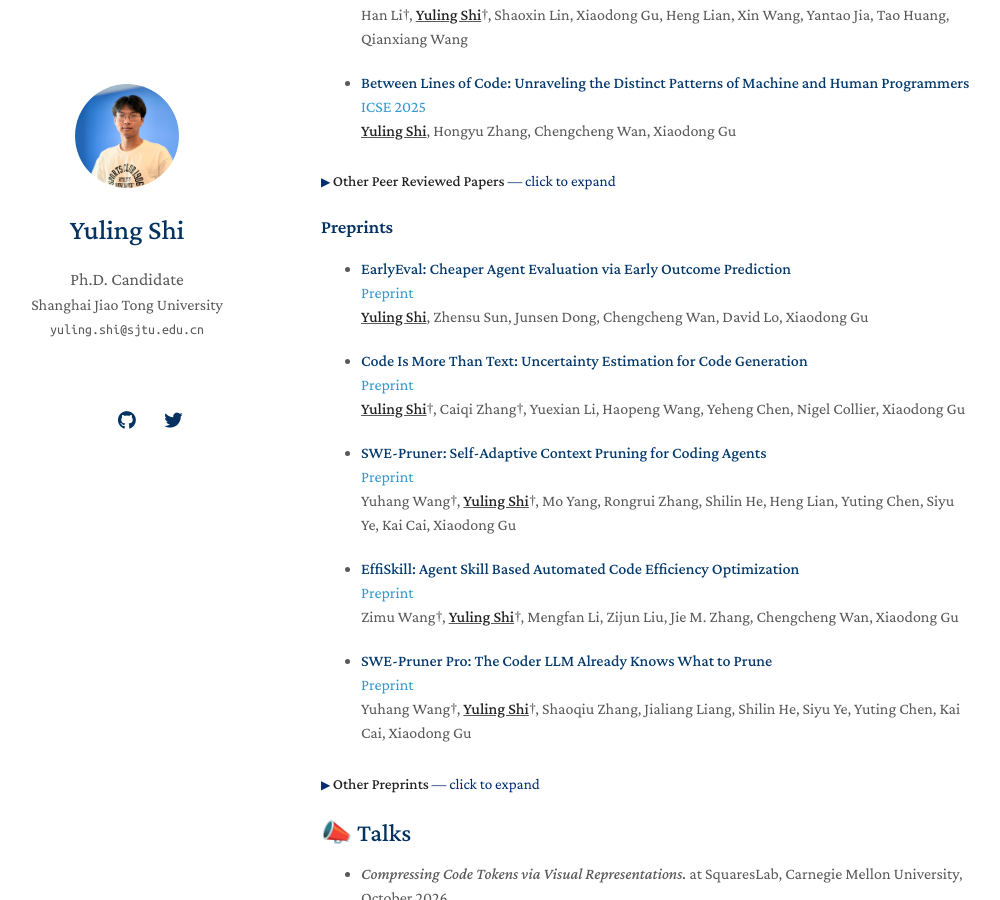
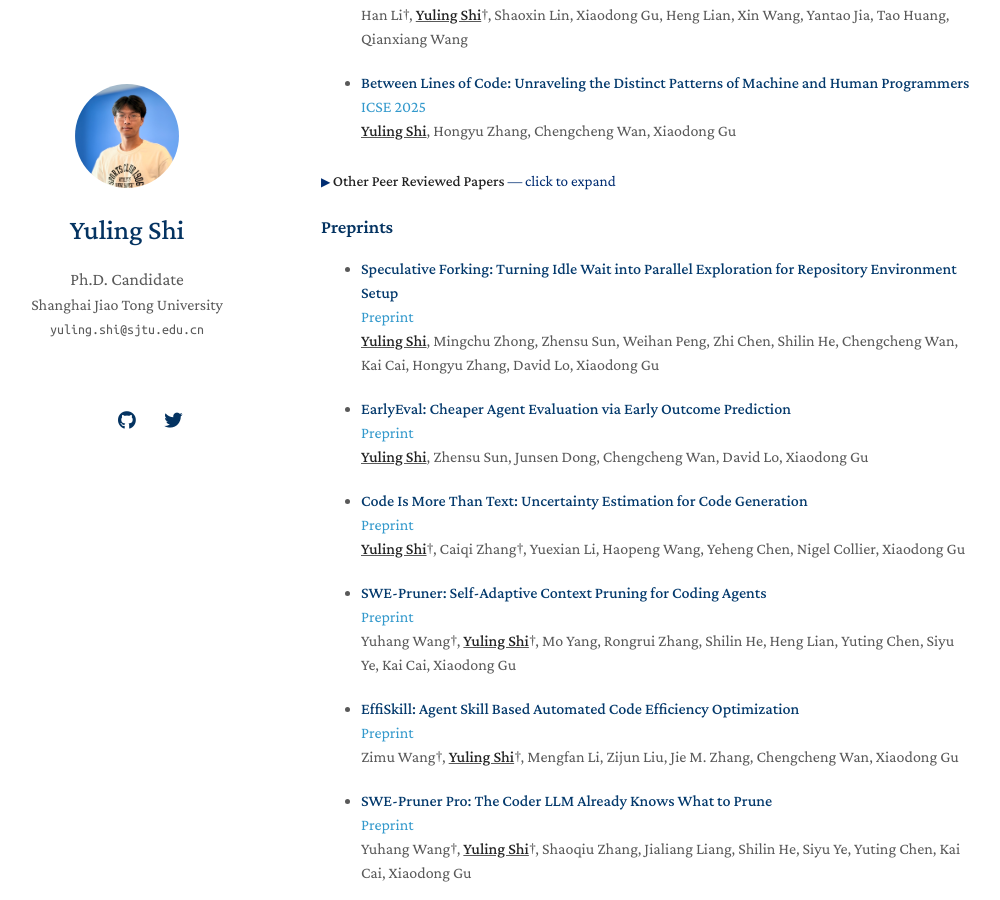
Before and after one commit to YerbaSite/YerbaSite.github.io, a Jekyll site: the page built from index.md, in a window 1280 px wide and 900 px high, scrolled down 2771 px. Shown: the whole window, without its empty margins (149-1149 px from the left). Built offline with Jekyll 4.4.1, drawn with Linux system fonts in a browser that asks for light colours; nearby versions of some CDN libraries; a style sheet for code colours, icons or effects is not loaded; our own code applies the rules of GitHub Pages for plain Markdown files.

Commit message:
Add SpecBuild preprint to homepage

```diff
--- a/index.md
+++ b/index.md
@@ -135,6 +135,7 @@ My research focuses on **LLM for Code** — enabling large language models to ef
     <ul>
       <li><div class="leaf-wrap"><span class="nd nd-sub">Agentic Coding</span>
         <div class="pills">
+          <a class="pill" href="https://arxiv.org/abs/2610.33129">🔱 SpecBuild <span class="v">Preprint</span></a>
           <a class="pill" href="https://arxiv.org/abs/2606.28436">🐳 Dockerless <span class="v">EMNLP '26</span></a>
           <a class="pill" href="https://arxiv.org/pdf/2606.14066v1">🚀 FastContext <span class="v">EMNLP '26 Findings</span></a>
           <a class="pill" href="#selected-publications">🗂️ HELM <span class="v">EMNLP '26</span></a>
@@ -401,6 +402,10 @@ My research focuses on **LLM for Code** — enabling large language models to ef
 
 ### Preprints
 
+- <strong><span style="color: #03396c;">Speculative Forking: Turning Idle Wait into Parallel Exploration for Repository Environment Setup</span></strong><br>
+  [Preprint](https://arxiv.org/abs/2610.33129)<br>
+  <u><strong>Yuling Shi</strong></u>, Mingchu Zhong, Zhensu Sun, Weihan Peng, Zhi Chen, Shilin He, Chengcheng Wan, Kai Cai, Hongyu Zhang, David Lo, Xiaodong Gu
+
 - <strong><span style="color: #03396c;">EarlyEval: Cheaper Agent Evaluation via Early Outcome Prediction</span></strong><br>
   [Preprint](https://arxiv.org/abs/2609.02783)<br>
   <u><strong>Yuling Shi</strong></u>, Zhensu Sun, Junsen Dong, Chengcheng Wan, David Lo, Xiaodong Gu
```
